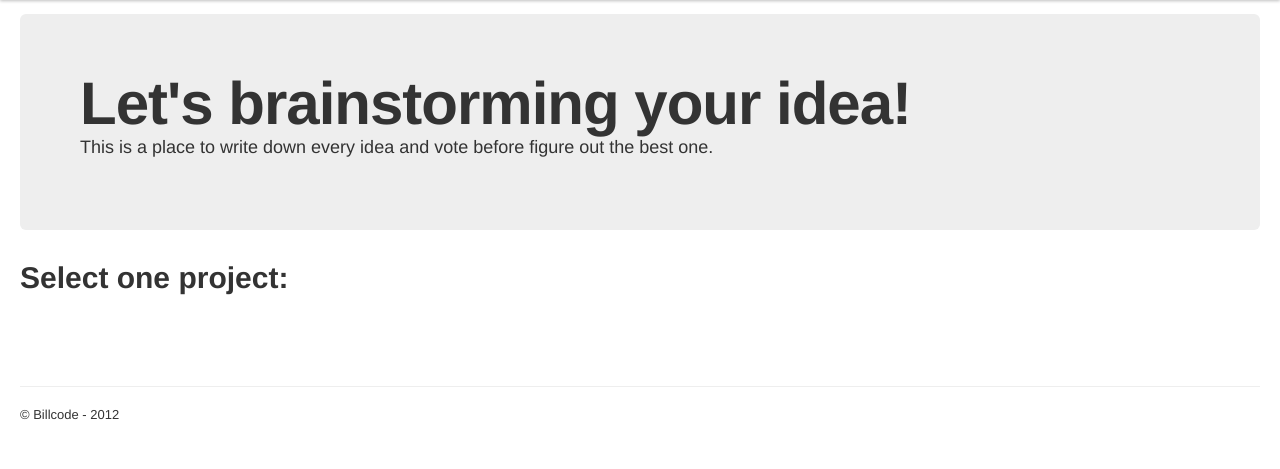
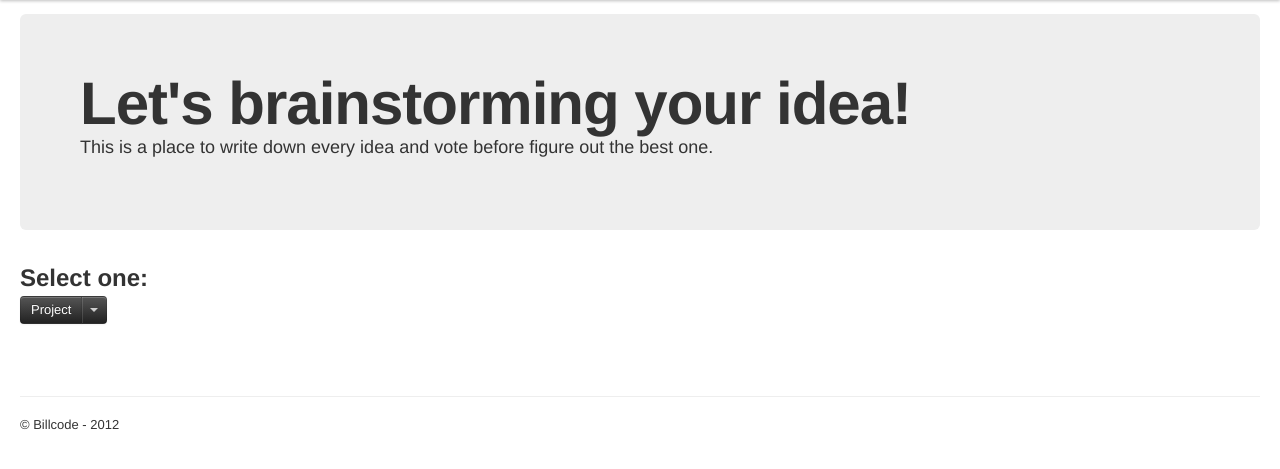
Before and after one commit to billcode-labs/brainstorming-it, a Django app: a page that uses brainstormingit/information/templates/information/project_list.html in a window 1280 px wide. Shown: the part 40-509 px from the top of the page. Run offline with Django 3.2, Linux system fonts and the light colour scheme; data that the repository does not hold is empty; some libraries are stand-ins or nearby versions.

Commit message:
alteração da exibição da lista de projetos da tela principal para dropdown list

```diff
--- a/brainstormingit/information/templates/information/project_list.html
+++ b/brainstormingit/information/templates/information/project_list.html
@@ -9,24 +9,22 @@
         <p>This is a place to write down every idea and vote before figure out the best one.</p>
     </div>
 
-	<h1>Select one project:</h1>
-
-	<ul class="nav nav-pills nav-stacked">
+	<h2>Select one:</h2>
+	<div class="btn-group">
+    	  <button class="btn btn-inverse">Project</button>
+    	  <button class="btn btn-inverse dropdown-toggle" data-toggle="dropdown">
+    		<span class="caret"></span>
+    	  </button>
+          <ul class="dropdown-menu">
 			{% for project in object_list %}
 			<li>
 				<a href="{% url url_project_detail project.id %}">{{project.name}}</a>
 			</li>
 			{% endfor %}
           </ul>
+    </div><!-- /btn-group -->
 
 {% endblock corpo %}
+
 {% block javascript %}
-
-	<script type="text/javascript">
-		(function($) {
-		    $(document).ready(function(){
-		    });
-		})(django.jQuery)
-	</script>
-
 {% endblock javascript %}
```
Lines whose indentation alone changed are shown as unchanged.
